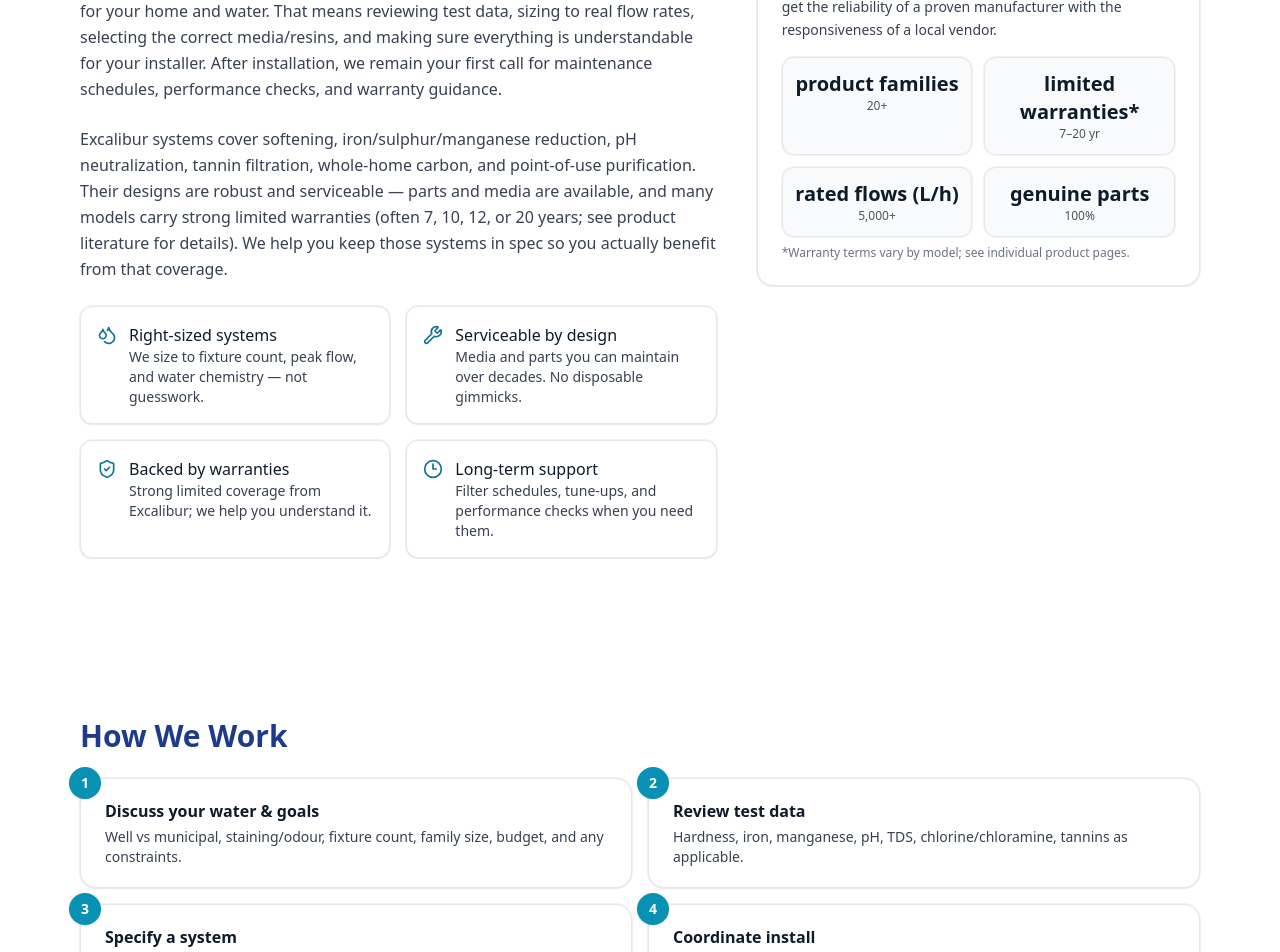
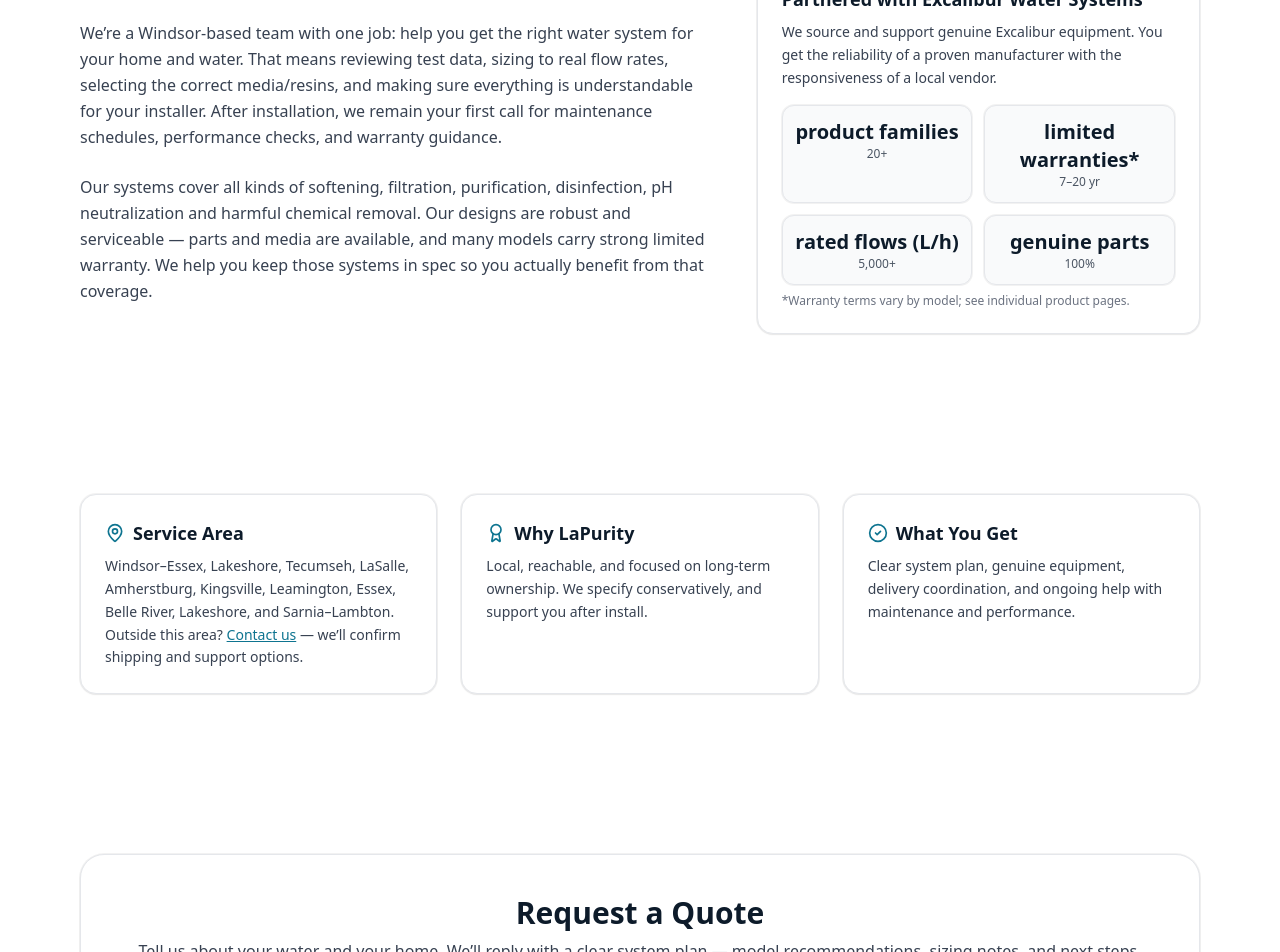
Before and after one commit to MohammadLab/la-purity-water-tech, a Next.js app: page /about in a window 1280 px wide. Shown: the part 1540-2492 px from the top of the page. Built offline with nearby package versions, Linux system fonts and the light colour scheme.

Commit message:
Modified text in about us

```diff
--- a/app/(site)/about/page.tsx
+++ b/app/(site)/about/page.tsx
@@ -44,8 +44,9 @@
                   manufacturer of premium water treatment solutions. We proudly serve all cities
                   across Southern Ontario — and even extend our expertise to the eastern regions
                   of Michigan. Our team helps you solve water problems with the right solution plan,
-                  provides professional on-site installation and maintenance, ensures fast and
-                  reliable delivery, and supports your system for years to come.
+                  provides professional on-site installation and maintenance, ensures fast and reliable delivery,
+                  including free delivery across Windsor–Essex, Lakeshore, Tecumseh, LaSalle, Amherstburg, Kingsville,
+                  Leamington, Essex, Belle River, Lakeshore, and Sarnia–Lambton, and supports your system for years to come.
                 </p>
                 <p className="mt-3 max-w-2xl font-medium text-gray-800">
                   Take the first step toward cleaner, safer water today.
@@ -68,10 +69,7 @@
                 </div>
 
                 <div className="mt-6 flex flex-wrap gap-4 text-sm text-gray-700">
-                  <span className="inline-flex items-center gap-2">
-                    <MapPin size={16} className="text-cyan-700" />
-                    Windsor–Essex, Chatham-Kent, Sarnia-Lambton
-                  </span>
+
                   <span className="inline-flex items-center gap-2">
                     <ShieldCheck size={16} className="text-cyan-700" />
                     Genuine Excalibur equipment
@@ -106,43 +104,17 @@
             <div className="space-y-6 lg:col-span-7">
               <h2 className="text-3xl font-semibold text-[#1E3A8A]">Our Company</h2>
               <p className="leading-relaxed text-gray-700">
-                We’re a Windsor-based team with one job: help you get the right Excalibur system
-                for your home and water. That means reviewing test data, sizing to real flow
-                rates, selecting the correct media/resins, and making sure everything is
-                understandable for your installer. After installation, we remain your first call for
-                maintenance schedules, performance checks, and warranty guidance.
+                We’re a Windsor-based team with one job: help you get the right water system for your home and water.
+                That means reviewing test data, sizing to real flow rates, selecting the correct media/resins,
+                and making sure everything is understandable for your installer. After installation, we remain your
+                first call for maintenance schedules, performance checks, and warranty guidance.
               </p>
               <p className="leading-relaxed text-gray-700">
-                Excalibur systems cover softening, iron/sulphur/manganese reduction, pH
-                neutralization, tannin filtration, whole-home carbon, and point-of-use purification.
-                Their designs are robust and serviceable — parts and media are available, and
-                many models carry strong limited warranties (often 7, 10, 12, or 20 years; see
-                product literature for details). We help you keep those systems in spec so you
-                actually benefit from that coverage.
+                Our systems cover all kinds of softening, filtration, purification, disinfection, pH neutralization
+                and harmful chemical removal. Our designs are robust and serviceable — parts and media are available,
+                and many models carry strong limited warranty. We help you keep those systems in spec so you actually
+                benefit from that coverage.
               </p>
-
-              <div className="grid gap-4 sm:grid-cols-2">
-                <Feature
-                  icon={<Droplets className="h-5 w-5 text-cyan-700" />}
-                  title="Right-sized systems"
-                  text="We size to fixture count, peak flow, and water chemistry — not guesswork."
-                />
-                <Feature
-                  icon={<Wrench className="h-5 w-5 text-cyan-700" />}
-                  title="Serviceable by design"
-                  text="Media and parts you can maintain over decades. No disposable gimmicks."
-                />
-                <Feature
-                  icon={<ShieldCheck className="h-5 w-5 text-cyan-700" />}
-                  title="Backed by warranties"
-                  text="Strong limited coverage from Excalibur; we help you understand it."
-                />
-                <Feature
-                  icon={<Clock3 className="h-5 w-5 text-cyan-700" />}
-                  title="Long-term support"
-                  text="Filter schedules, tune-ups, and performance checks when you need them."
-                />
-              </div>
             </div>
 
             {/* Partner / visual */}
@@ -170,39 +142,7 @@
         </Container>
       </Section>
 
-      {/* HOW WE WORK */}
-      <Section className="py-10">
-        <Container className="max-w-6xl">
-          <h2 className="mb-6 text-3xl font-semibold text-[#1E3A8A]">How We Work</h2>
-          <ol className="grid gap-4 md:grid-cols-2">
-            <Step
-              n={1}
-              title="Discuss your water & goals"
-              text="Well vs municipal, staining/odour, fixture count, family size, budget, and any constraints."
-            />
-            <Step
-              n={2}
-              title="Review test data"
-              text="Hardness, iron, manganese, pH, TDS, chlorine/chloramine, tannins as applicable."
-            />
-            <Step
-              n={3}
-              title="Specify a system"
-              text="We select specific Excalibur models, media/resin, and any pre- or post-filtration."
-            />
-            <Step
-              n={4}
-              title="Coordinate install"
-              text="Use your preferred licensed installer or ask us to recommend local trades."
-            />
-            <Step
-              n={5}
-              title="Support for the long run"
-              text="Filter schedules, media replacement windows, tune-ups, and warranty guidance."
-            />
-          </ol>
-        </Container>
-      </Section>
+
 
       {/* SERVICE AREA + BADGES */}
       <Section className="py-10">
@@ -210,7 +150,7 @@
           <div className="grid gap-6 md:grid-cols-3">
             <Card title="Service Area" icon={<MapPin className="h-5 w-5 text-cyan-700" />}>
               Windsor–Essex, Lakeshore, Tecumseh, LaSalle, Amherstburg, Kingsville, Leamington,
-              Essex, Belle River, Chatham-Kent, and Sarnia–Lambton. Outside this area?{" "}
+              Essex, Belle River, Lakeshore, and Sarnia–Lambton. Outside this area?{" "}
               <Link href="/contact" className="text-cyan-700 underline">
                 Contact us
               </Link>{" "}
@@ -218,7 +158,7 @@
             </Card>
             <Card title="Why LaPurity" icon={<Award className="h-5 w-5 text-cyan-700" />}>
               Local, reachable, and focused on long-term ownership. We specify conservatively,
-              document clearly, and support you after install.
+              and support you after install.
             </Card>
             <Card title="What You Get" icon={<CheckCircle2 className="h-5 w-5 text-cyan-700" />}>
               Clear system plan, genuine equipment, delivery coordination, and ongoing help with
```
